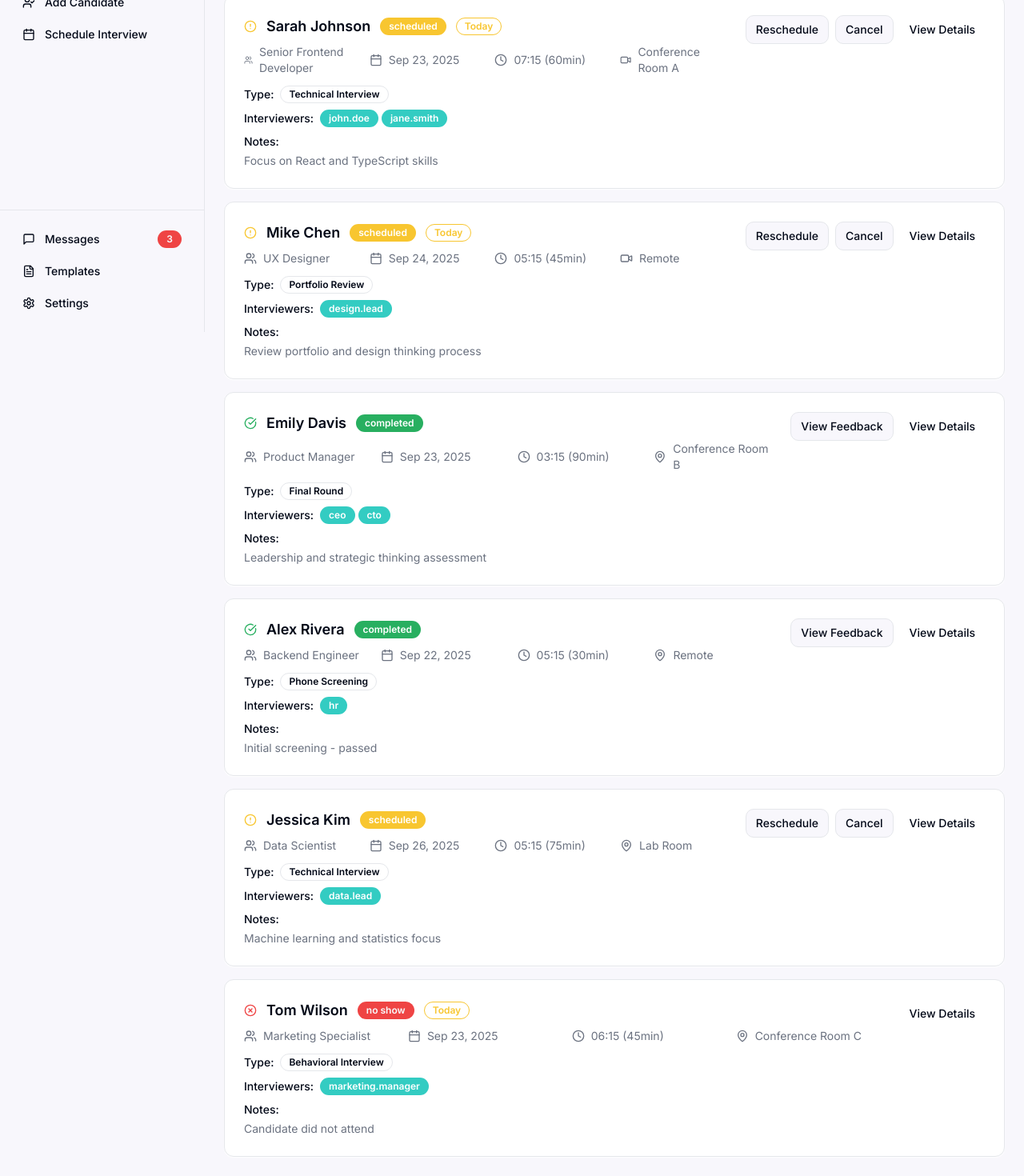
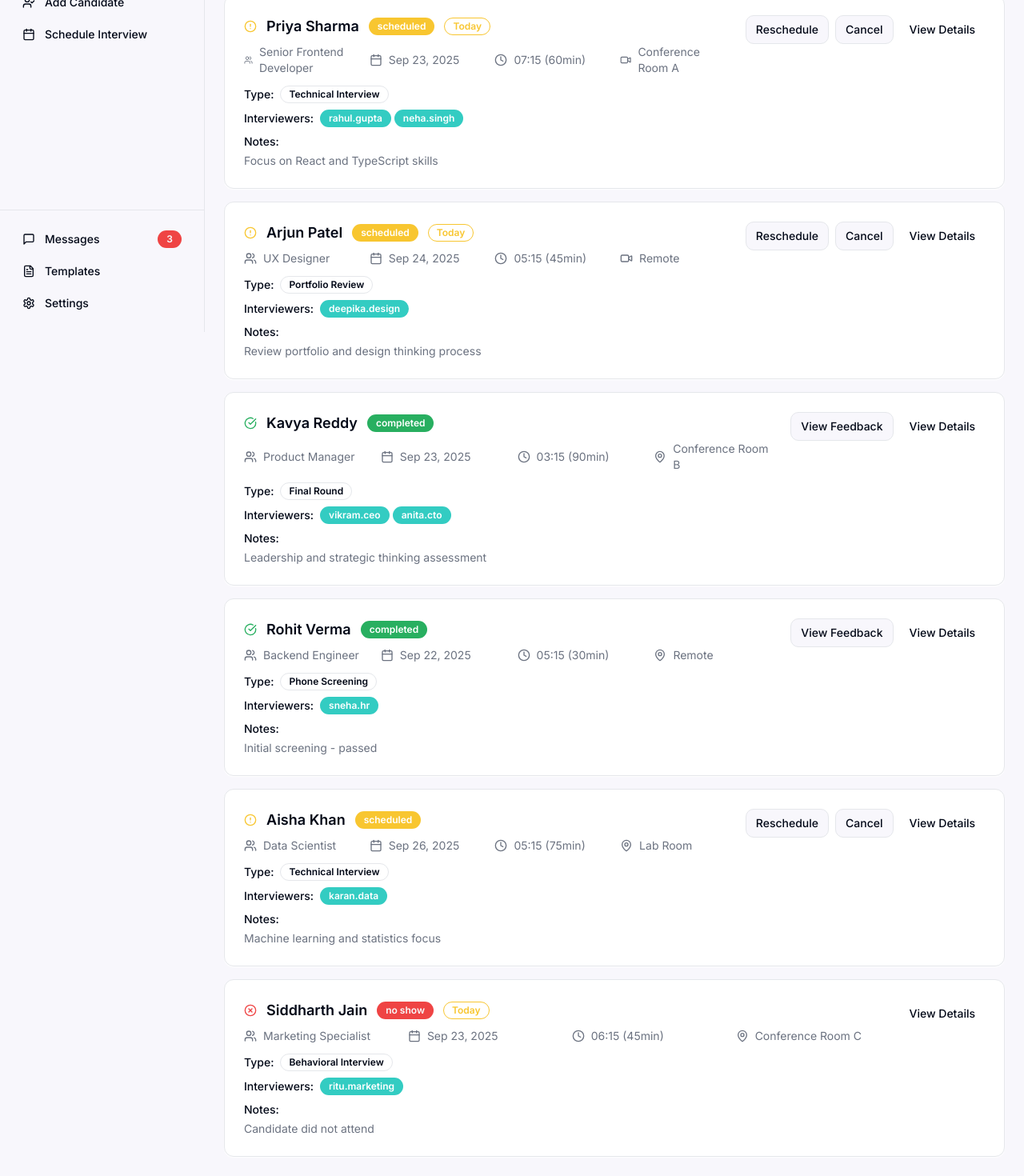
Before and after one commit to sakshibhaskar/ENTNT-project, a React (Vite) app: page /interviews in a window 1280 px wide. Shown: the part 385-1855 px from the top of the page at 80% size. Built offline with nearby package versions, Linux system fonts and the light colour scheme; the HTML template or start-up script is replaced by a standard one.

Commit message:
Update interview section data

```diff
--- a/src/pages/Interviews.tsx
+++ b/src/pages/Interviews.tsx
@@ -23,75 +23,75 @@ import { format } from "date-fns";
 const mockInterviews = [
   {
     id: "1",
-    candidate: "Sarah Johnson",
+    candidate: "Priya Sharma",
     position: "Senior Frontend Developer",
     type: "Technical Interview",
     date: new Date(Date.now() + 2 * 60 * 60 * 1000), // 2 hours from now
     duration: 60,
     location: "Conference Room A",
     meetingLink: "https://zoom.us/j/123456789",
-    interviewers: ["john.doe@company.com", "jane.smith@company.com"],
+    interviewers: ["rahul.gupta@company.com", "neha.singh@company.com"],
     status: "scheduled" as const,
     notes: "Focus on React and TypeScript skills"
   },
   {
     id: "2",
-    candidate: "Mike Chen",
+    candidate: "Arjun Patel",
     position: "UX Designer",
     type: "Portfolio Review",
     date: new Date(Date.now() + 24 * 60 * 60 * 1000), // tomorrow
     duration: 45,
     location: "Remote",
     meetingLink: "https://meet.google.com/abc-defg-hij",
-    interviewers: ["design.lead@company.com"],
+    interviewers: ["deepika.design@company.com"],
     status: "scheduled" as const,
     notes: "Review portfolio and design thinking process"
   },
   {
     id: "3",
-    candidate: "Emily Davis",
+    candidate: "Kavya Reddy",
     position: "Product Manager",
     type: "Final Round",
     date: new Date(Date.now() - 2 * 60 * 60 * 1000), // 2 hours ago
     duration: 90,
     location: "Conference Room B",
-    interviewers: ["ceo@company.com", "cto@company.com"],
+    interviewers: ["vikram.ceo@company.com", "anita.cto@company.com"],
     status: "completed" as const,
     notes: "Leadership and strategic thinking assessment"
   },
   {
     id: "4",
-    candidate: "Alex Rivera",
+    candidate: "Rohit Verma",
     position: "Backend Engineer",
     type: "Phone Screening",
     date: new Date(Date.now() - 24 * 60 * 60 * 1000), // yesterday
     duration: 30,
     location: "Remote",
-    interviewers: ["hr@company.com"],
+    interviewers: ["sneha.hr@company.com"],
     status: "completed" as const,
     notes: "Initial screening - passed"
   },
   {
     id: "5",
-    candidate: "Jessica Kim",
+    candidate: "Aisha Khan",
     position: "Data Scientist",
     type: "Technical Interview",
     date: new Date(Date.now() + 3 * 24 * 60 * 60 * 1000), // 3 days from now
     duration: 75,
     location: "Lab Room",
-    interviewers: ["data.lead@company.com"],
+    interviewers: ["karan.data@company.com"],
     status: "scheduled" as const,
     notes: "Machine learning and statistics focus"
   },
   {
     id: "6",
-    candidate: "Tom Wilson",
+    candidate: "Siddharth Jain",
     position: "Marketing Specialist",
     type: "Behavioral Interview",
     date: new Date(Date.now() + 60 * 60 * 1000), // 1 hour from now
     duration: 45,
     location: "Conference Room C",
-    interviewers: ["marketing.manager@company.com"],
+    interviewers: ["ritu.marketing@company.com"],
     status: "no_show" as const,
     notes: "Candidate did not attend"
   }
```
